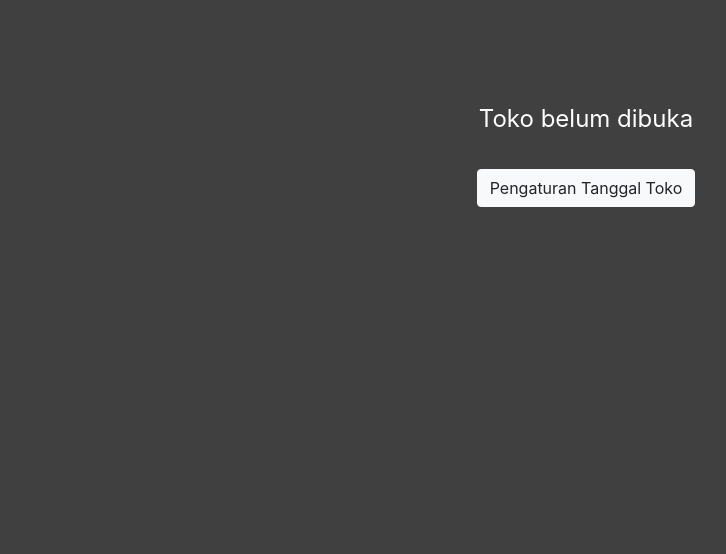
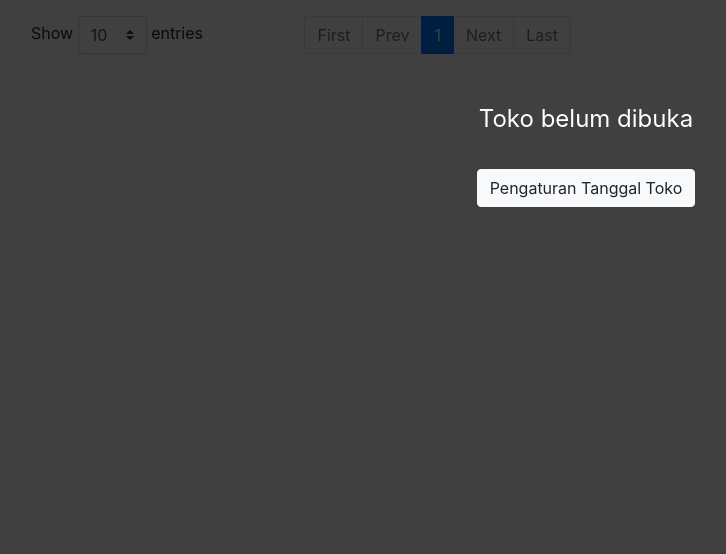
Before and after one commit to adityaaditiya/padel2, a CodeIgniter app: the page made by application/views/pos/index.php in a window 1280 px wide. Shown: the part 246-800 px from the top of the page, without its empty margins (54-780 px from the left). Run offline with CodeIgniter, Linux system fonts and the light colour scheme; data comes from the database, SQL or seed files in the repository; data that the repository does not hold is empty.

```diff
--- a/application/views/pos/index.php
+++ b/application/views/pos/index.php
@@ -42,6 +42,20 @@
             <?php endforeach; ?>
             </tbody>
         </table>
+        <div class="d-flex justify-content-between align-items-center">
+            <div>Show
+                <select id="product-rows-per-page" class="custom-select w-auto d-inline-block">
+                    <option value="10">10</option>
+                    <option value="25">25</option>
+                    <option value="50">50</option>
+                    <option value="100">100</option>
+                </select>
+                entries
+            </div>
+            <nav>
+                <ul id="product-pagination" class="pagination mb-0"></ul>
+            </nav>
+        </div>
     </div>
     <div class="col-md-6">
         <h4>Keranjang</h4>
@@ -163,6 +177,8 @@ var categorySelect = document.getElementById('category-filter');
 var productsBody = document.querySelector('#products-table tbody');
 var searchUrl = '<?php echo site_url('pos/search'); ?>';
 var addUrl = '<?php echo site_url('pos/add/'); ?>';
+var rowsPerPageSelect = document.getElementById('product-rows-per-page');
+var pagination = document.getElementById('product-pagination');
 
 function renderProducts(items) {
     productsBody.innerHTML = '';
@@ -176,6 +192,72 @@ function renderProducts(items) {
                        '<td><button type="button" class="btn btn-sm btn-success add-to-cart" data-id="' + p.id + '">Tambah</button></td>';
         productsBody.appendChild(tr);
     }
+    setupProductPagination();
+}
+
+function setupProductPagination() {
+    if (!productsBody || !rowsPerPageSelect || !pagination) return;
+    var allRows = Array.from(productsBody.querySelectorAll('tr'));
+    var rows = allRows.slice();
+    var rowsPerPage = parseInt(rowsPerPageSelect.value, 10);
+    var pageCount = Math.ceil(rows.length / rowsPerPage) || 1;
+    var currentPage = 1;
+
+    function displayPage(page) {
+        currentPage = page;
+        var start = (page - 1) * rowsPerPage;
+        var end = start + rowsPerPage;
+        allRows.forEach(function(row){ row.style.display = 'none'; });
+        rows.slice(start, end).forEach(function(row){ row.style.display = ''; });
+        pagination.innerHTML = '';
+
+        var maxLinks = 5;
+        var startPage = Math.max(1, currentPage - Math.floor(maxLinks / 2));
+        var endPage = Math.min(pageCount, startPage + maxLinks - 1);
+        startPage = Math.max(1, endPage - maxLinks + 1);
+
+        function createItem(label, targetPage, disabled) {
+            var li = document.createElement('li');
+            li.className = 'page-item' + (disabled ? ' disabled' : '');
+            var a = document.createElement('a');
+            a.className = 'page-link';
+            a.href = '#';
+            a.textContent = label;
+            if (!disabled) {
+                a.addEventListener('click', function(e){
+                    e.preventDefault();
+                    displayPage(targetPage);
+                });
+            }
+            li.appendChild(a);
+            pagination.appendChild(li);
+        }
+
+        createItem('First', 1, currentPage === 1);
+        createItem('Prev', currentPage - 1, currentPage === 1);
+
+        for (var i = startPage; i <= endPage; i++) {
+            var li = document.createElement('li');
+            li.className = 'page-item' + (i === currentPage ? ' active' : '');
+            var a = document.createElement('a');
+            a.className = 'page-link';
+            a.href = '#';
+            a.textContent = i;
+            (function(i){
+                a.addEventListener('click', function(e){
+                    e.preventDefault();
+                    displayPage(i);
+                });
+            })(i);
+            li.appendChild(a);
+            pagination.appendChild(li);
+        }
+
+        createItem('Next', currentPage + 1, currentPage === pageCount);
+        createItem('Last', pageCount, currentPage === pageCount);
+    }
+
+    displayPage(1);
 }
 
 function updateProducts() {
@@ -190,6 +272,11 @@ function updateProducts() {
 if (searchInput && categorySelect) {
     searchInput.addEventListener('input', updateProducts);
     categorySelect.addEventListener('change', updateProducts);
+}
+
+if (rowsPerPageSelect && pagination && productsBody) {
+    rowsPerPageSelect.addEventListener('change', setupProductPagination);
+    setupProductPagination();
 }
 
 var qtyCells = document.querySelectorAll('.cart-qty');
```
Also changed, not shown: application/views/products/index.php (+8 -0 lines).
